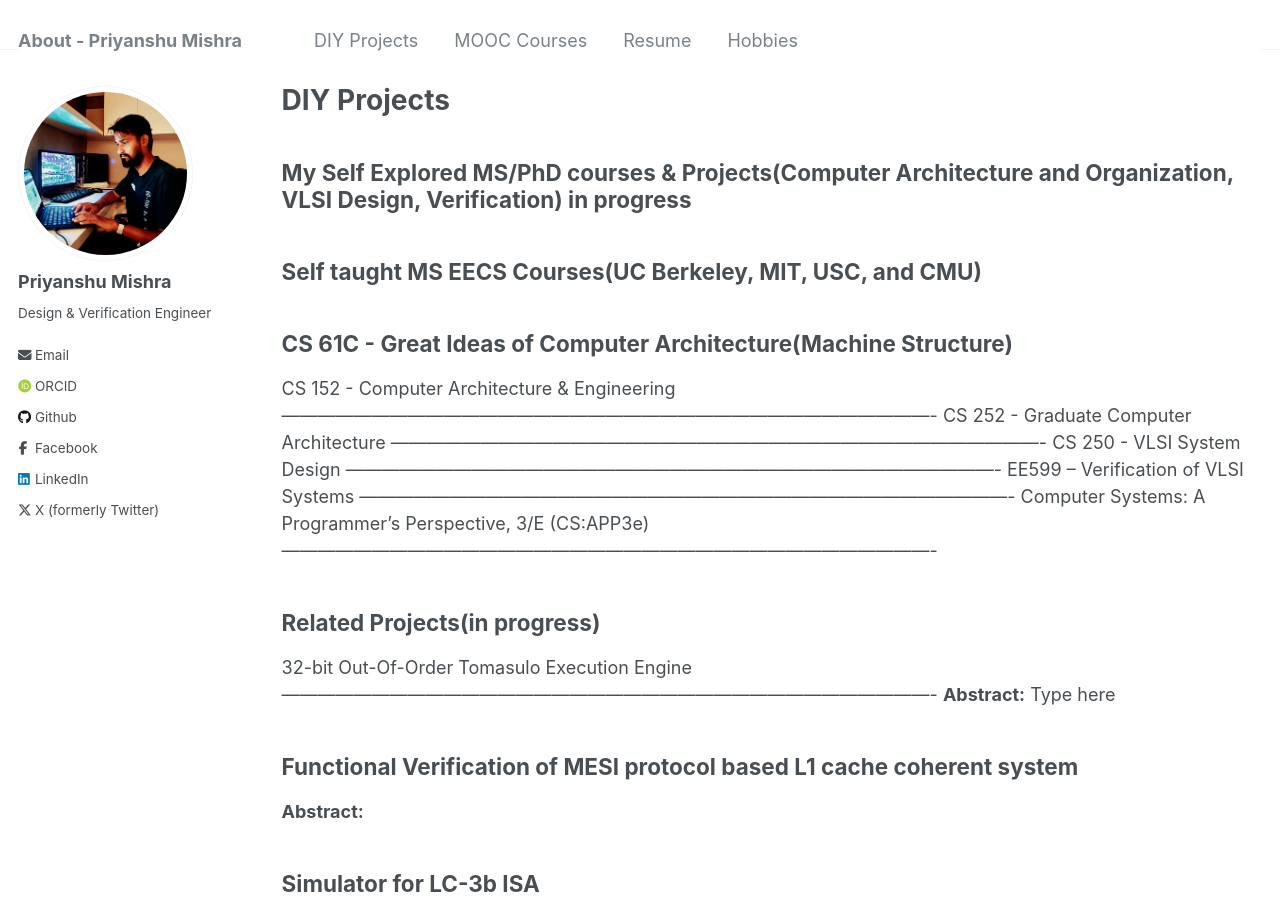
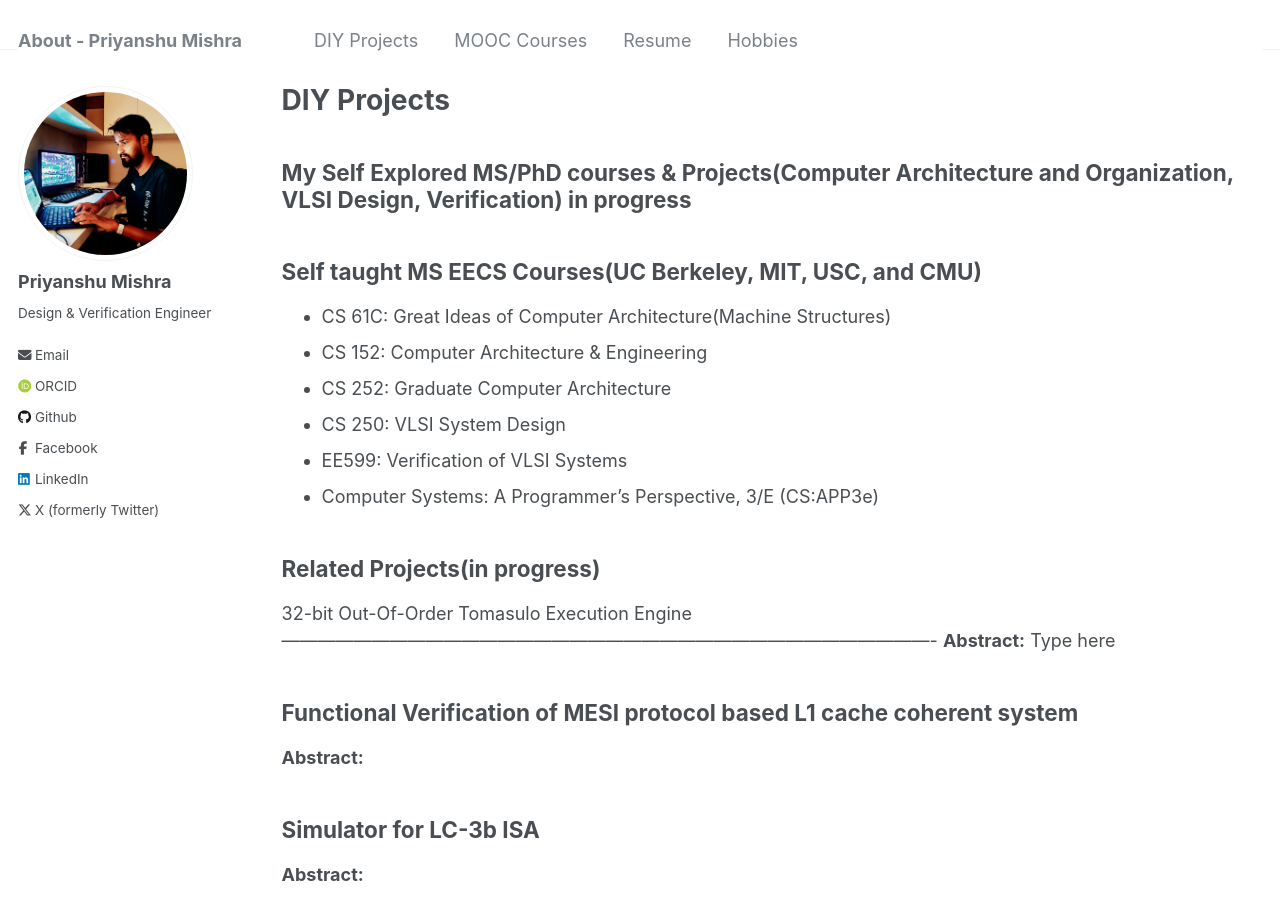
Before and after one commit to Priyanshumishra77/priyanshu.github.io, a Jekyll site: the page built from _pages/diy-projects.md, in a window 1280 px wide and 900 px high. Built offline with Jekyll 4.4.1, drawn with Linux system fonts in a browser that asks for light colours; some web fonts are replaced.

Commit message:
Update diy-projects.md

```diff
--- a/_pages/diy-projects.md
+++ b/_pages/diy-projects.md
@@ -14,19 +14,12 @@ redirect_from:
 
  Self taught MS EECS Courses(UC Berkeley, MIT, USC, and CMU)
 ------------------------------------------------------------------------------------------------------------
-
-CS 61C - Great Ideas of Computer Architecture(Machine Structure)
--------------------------------------------------------------------------------------------------------------
-CS 152 - Computer Architecture & Engineering
--------------------------------------------------------------------------------------------------------------
-CS 252 - Graduate Computer Architecture
--------------------------------------------------------------------------------------------------------------
-CS 250 - VLSI System Design
--------------------------------------------------------------------------------------------------------------
-EE599 – Verification of VLSI Systems
--------------------------------------------------------------------------------------------------------------
-Computer Systems: A Programmer's Perspective, 3/E (CS:APP3e)
--------------------------------------------------------------------------------------------------------------
+- CS 61C: Great Ideas of Computer Architecture(Machine Structures)
+- CS 152: Computer Architecture & Engineering
+- CS 252: Graduate Computer Architecture
+- CS 250: VLSI System Design
+- EE599:  Verification of VLSI Systems
+- Computer Systems: A Programmer's Perspective, 3/E (CS:APP3e)
 
 Related Projects(in progress)
 ------------------------------------------------------------------------------------------------------------
```
